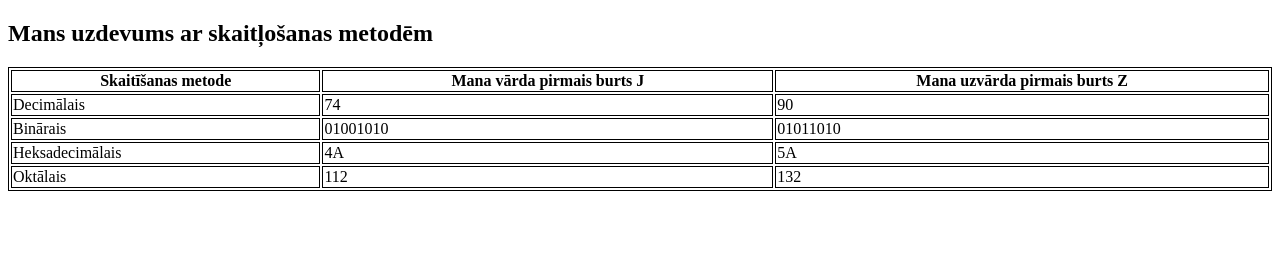
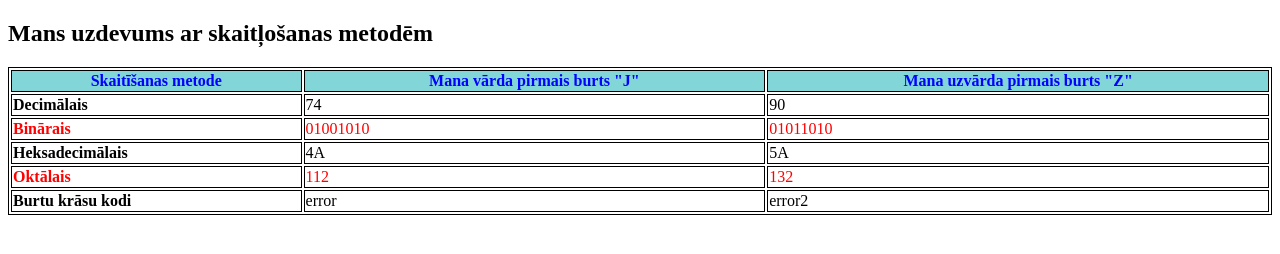
Before and after one commit to zazturbo/Mans_JS, a plain HTML site: page Class_03_20220516/uzdevums.html in a window 1280 px wide. Drawn offline with Linux system fonts and the light colour scheme.

Commit message:
darbs ar tabulu

```diff
--- a/Class_03_20220516/uzdevums.html
+++ b/Class_03_20220516/uzdevums.html
@@ -5,48 +5,59 @@
     <meta http-equiv="X-UA-Compatible" content="IE=edge" />
     <meta name="viewport" content="width=device-width, initial-scale=1.0" />
     <title>Uzdevums</title>
+    <link rel="icon" type="image/x-icon" href="../images/logo.ico" />
+    <!-- Te es pielieku ikonu brauzerim -->
   </head>
   <style>
-      table,
-      th,
-      td {
-        border: 1px solid black;
-        table.center {
-    margin-left: auto;
-    margin-right: auto;
-    .class.class.virsraksts{
-      color:blue;
+    table,
+    th,
+    td {
+      border: 1px solid black;
     }
-      }
   </style>
-  <colgroup span="2" style="color: blue"></colgroup>
+  <!-- Norādu tabulas līnijas -->
   <body>
-    <h2 class="virsraksts">Mans uzdevums ar skaitļošanas metodēm</h2>
+    <h2>Mans uzdevums ar skaitļošanas metodēm</h2>
     <table style="width: 100%">
+      <!-- Ar šo apzīmējam, ka tabula būs uz visu brauzera loga platumu -->
       <tr>
-        <th>Skaitīšanas metode</th>
-        <th>Mana vārda pirmais burts J</th>
-        <th>Mana uzvārda pirmais burts Z</th>
+        <th style="color: blue; background-color: hsl(181, 52%, 68%)">
+          Skaitīšanas metode
+        </th>
+        <th style="color: blue; background-color: hsl(181, 52%, 68%)">
+          Mana vārda pirmais burts "J"
+        </th>
+        <th style="color: blue; background-color: hsl(181, 52%, 68%)">
+          Mana uzvārda pirmais burts "Z"
+        </th>
+        <!-- Ar th "table heading" ievietoju tabulas virsrakstus -->
       </tr>
       <tr>
-        <td>Decimālais</td>
+        <td><strong>Decimālais</strong></td>
         <td>74</td>
         <td>90</td>
       </tr>
       <tr>
-        <td>Binārais</td>
-        <td>01001010</td>
-        <td>01011010</td>
+        <td style="color: red"><strong>Binārais</strong></td>
+        <td style="color: red">01001010</td>
+        <td style="color: red">01011010</td>
       </tr>
+      <!-- Turpmāk ar td "table data" veidoju tabulas rindas -->
       <tr>
-        <td>Heksadecimālais</td>
+        <td><strong>Heksadecimālais</strong></td>
         <td>4A</td>
         <td>5A</td>
       </tr>
       <tr>
-        <td>Oktālais</td>
-        <td>112</td>
-        <td>132</td>
+        <td style="color: red"><strong>Oktālais</strong></td>
+        <td style="color: red">112</td>
+        <td style="color: red">132</td>
+      </tr>
+      <!-- Tegā iekšā uzreiz var likt css stilus -->
+      <tr>
+        <td><strong>Burtu krāsu kodi</strong></td>
+        <td>error</td>
+        <td>error2</td>
       </tr>
     </table>
   </body>
```
Also changed, not shown: Class_03_20220516/test.html (renamed from Class_03_20220516/index.html, +1 -0 lines).
